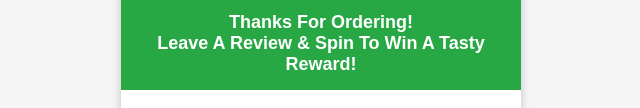
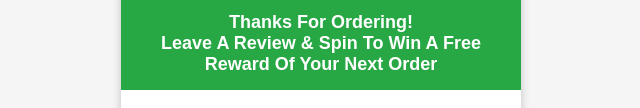
Before and after one commit to Sohaib110/Green-Chilli, a plain HTML site: page index.html in a window 1280 px wide. Shown: the part 464-572 px from the top of the page, without its empty margins (319-959 px from the left). Drawn offline with Linux system fonts and the light colour scheme.

```diff
--- a/index.html
+++ b/index.html
@@ -17,7 +17,7 @@
 
     <div id="chat-header">
       <span class="header-line">Thanks For Ordering!</span><br />
-      <span class="header-line">Leave A Review & Spin To Win A Tasty Reward!</span>
+      <span class="header-line">Leave A Review & Spin To Win A Free Reward Of Your Next Order</span>
     </div>
 
     <button id="start-button">Start</button>
```
